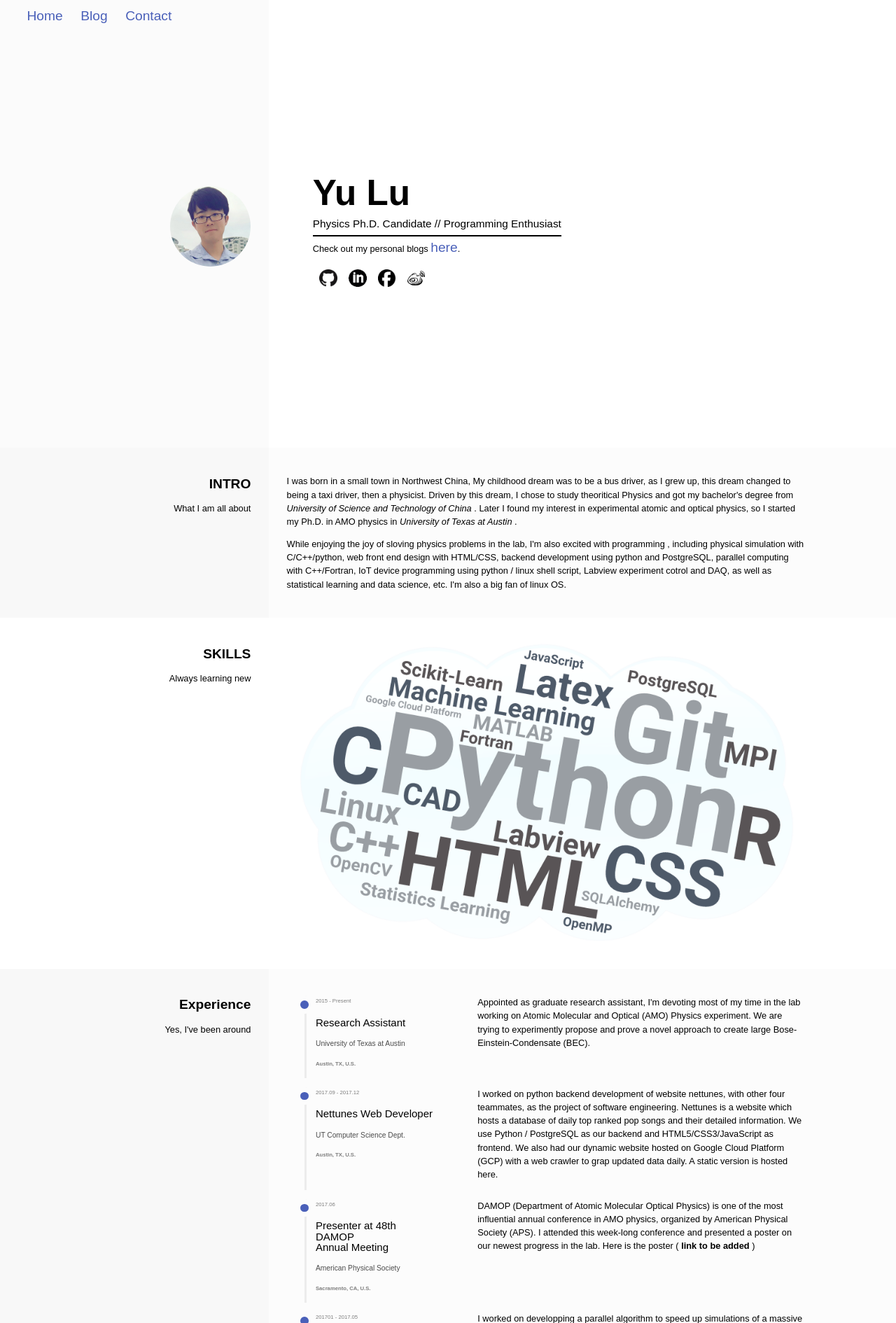
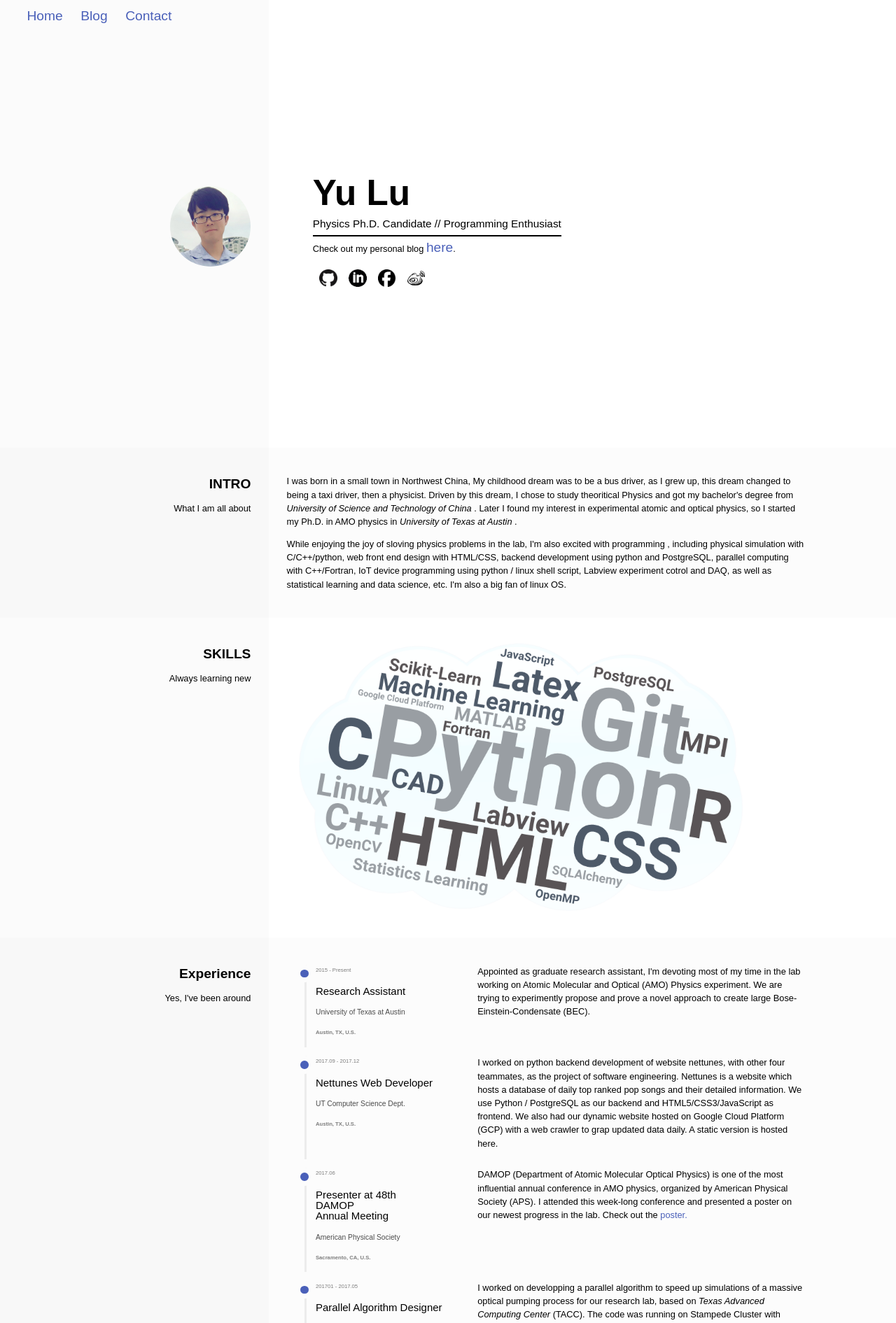
Before and after one commit to SuperYuLu/superyulu.github.io, a Flask app: page / in a window 1280 px wide. Shown: the top 1891 px of the page at 70% size. Run offline with Flask 2, Linux system fonts and the light colour scheme.

Commit message:
adding poster pdf

```diff
--- a/app/static/css/home.css
+++ b/app/static/css/home.css
@@ -9,9 +9,9 @@
 ;;
 ;; Created: Sat Jan 20 16:43:09 2018 (-0600)
 ;; Version:
-;; Last-Updated: Tue Feb  6 23:24:50 2018 (-0600)
+;; Last-Updated: Tue Feb  6 23:53:38 2018 (-0600)
 ;;           By: yulu
-;;     Update #: 286
+;;     Update #: 295
 ;;
 */
 
@@ -62,6 +62,14 @@ html{
     padding: 2rem calc(0.1*var(--screen-width)) 2rem 2rem;
 }
 
+.col-right a{
+    display: inline-block;
+    text-decoration: none;
+    color: var(--color-highlight);
+}
+.col-right a:hover{
+    transform: scale(1.2, 1.2);
+}
 
 /*-----
 Splash
@@ -154,11 +162,11 @@ Intro
 Skills
 -----*/
 .skills img{
-    width: 100%;
+    width: 90%;
     height: auto;
 }
 
-/*--- HTML implementation
+
 .skills .col-left{
     background-color: var(--color-gray1);
 }
@@ -166,7 +174,7 @@ Skills
 .skills .col-right{
     background-color: var(--color-gray3);
 }
-
+/*--- HTML implementation
 .skills ul{
     list-style: none;
     line-height: 1rem;
--- a/app/templates/home.html
+++ b/app/templates/home.html
@@ -9,9 +9,9 @@
 ;;
 ;; Created: Sat Jan 20 16:39:47 2018 (-0600)
 ;; Version:
-;; Last-Updated: Tue Feb  6 23:25:10 2018 (-0600)
+;; Last-Updated: Tue Feb  6 23:57:24 2018 (-0600)
 ;;           By: yulu
-;;     Update #: 115
+;;     Update #: 122
 ;;
   -->
 
@@ -33,7 +33,7 @@
       <div class="col-right cover-info">
 	<h1> Yu Lu </h1>
 	<p> Physics Ph.D. Candidate // Programming Enthusiast </p>
-	<div class="checkout-blog"> Check out my personal blogs <a href="/blog/"> here </a>. </div>
+	<div class="checkout-blog"> Check out my personal blog <a href="/blog/"> here </a>. </div>
 	<nav>
 	  <ul>
 	    <li> <a  href="https://github.com/SuperYuLu"> <img src="{{ url_for('static', filename = "img/icons/GitHub-Mark-64px.png") }}" alt="SuperYuLu@Github"> </a> </li>
@@ -144,7 +144,7 @@
 	    <h5 class="exp-location"> Sacramento, CA, U.S. </h5>
 	  </div>
 	  <div class="exp-content">
-	    <p> DAMOP (Department of Atomic Molecular Optical Physics) is one of the most influential annual conference in AMO physics, organized by American Physical Society (APS). I attended this week-long conference and presented a poster on our newest progress in the lab. Here is the poster (<b> link to be added </b>)</p>
+	    <p> DAMOP (Department of Atomic Molecular Optical Physics) is one of the most influential annual conference in AMO physics, organized by American Physical Society (APS). I attended this week-long conference and presented a poster on our newest progress in the lab. Check out the  <a href="{{ url_for('static', filename='img/homepage/DAMOP2017_Yu_Lu_final.pdf') }}" target="_blank"> poster. </a></p>
 	  </div>
 	</div>
 
```
Also changed, not shown: app/static/img/homepage/wordart-skill-color.png (renamed from app/static/img/homepage/wordart-skill.png), 1 other file.
